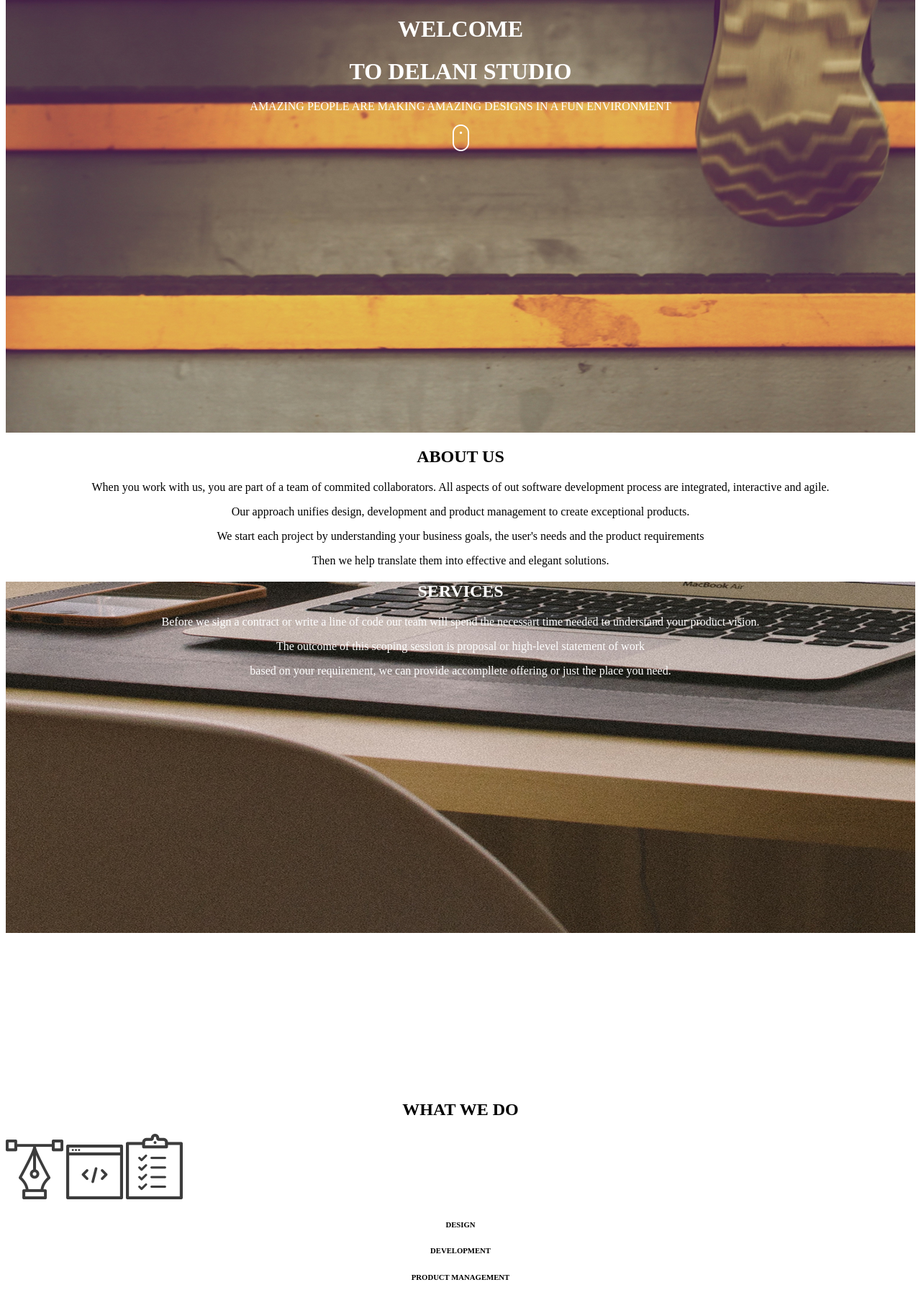
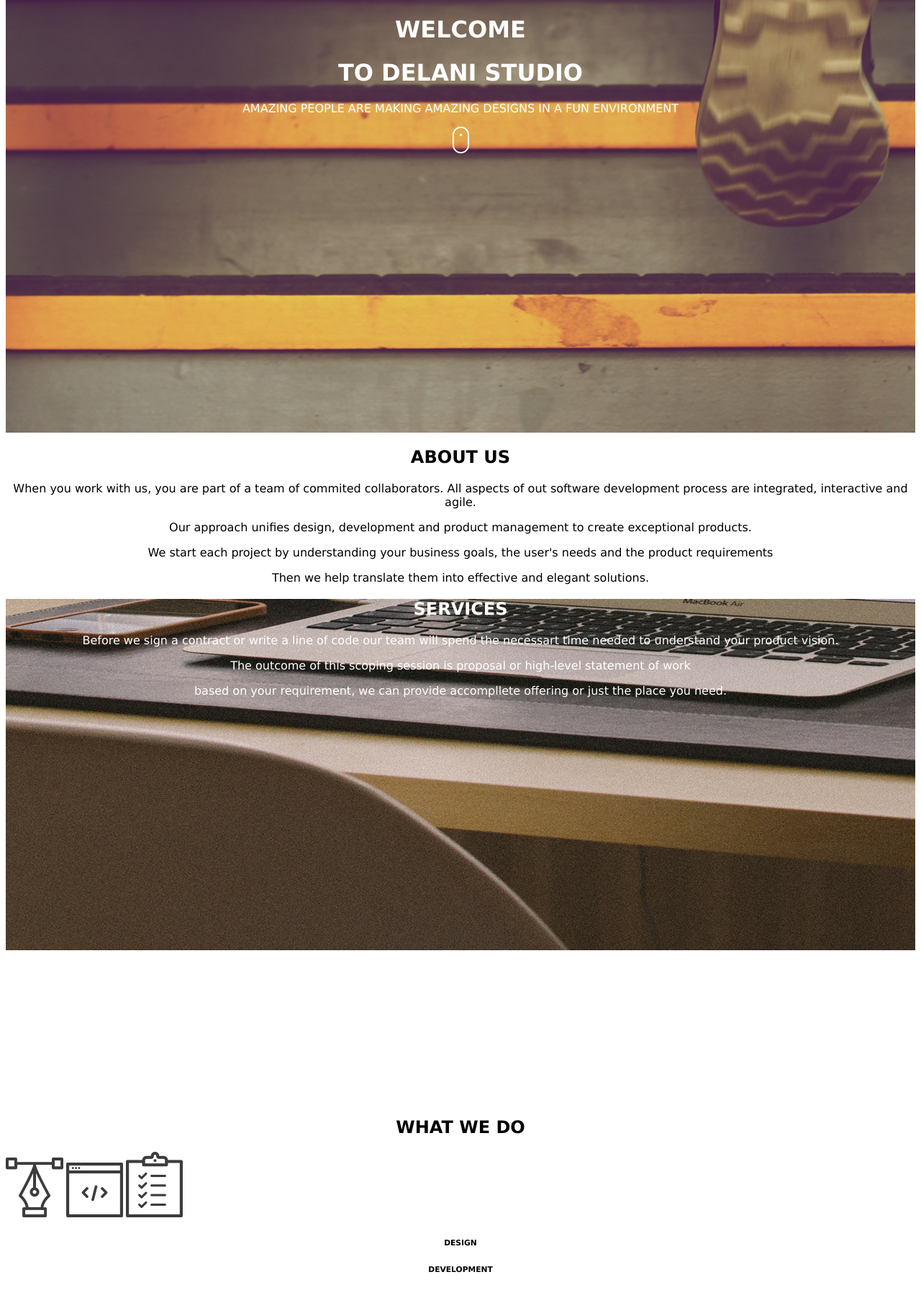
Before and after one commit to Chang224/IP-3, a plain HTML site: page index.html in a window 1280 px wide. Shown: the part 107-1899 px from the top of the page at 72% size. Drawn offline with Linux system fonts and the light colour scheme.

Commit message:
chaniging the font

```diff
--- a/css/style.css
+++ b/css/style.css
@@ -5,15 +5,31 @@
     height: 700px;
     text-align: center;
     color: white;
+    font-family: 'Lucida Sans',
+    'Lucida Sans Regular', 'Lucida Grande',
+    'Lucida Sans Unicode', Geneva, Verdana,
+    sans-serif;
 }
 h1 {
-    text-align: center
+    text-align: center;
+}
+h1 {
+    font-family: 'Lucida Sans',
+    'Lucida Sans Regular', 'Lucida Grande',
+    'Lucida Sans Unicode', Geneva, Verdana,
+    sans-serif;
 }
 h1 {
     color: white;
 }
 h2 {
     text-align: center;
+}
+h2 {
+    font-family: 'Lucida Sans',
+    'Lucida Sans Regular', 'Lucida Grande',
+    'Lucida Sans Unicode', Geneva, Verdana,
+    sans-serif;
 }
 .box2 {
     background-image: url(../mid-background.jpg);
@@ -22,15 +38,28 @@ h2 {
     height: 700px;
     text-align: center;
     color: white;
+    font-family: 'Lucida Sans',
+    'Lucida Sans Regular', 'Lucida Grande',
+    'Lucida Sans Unicode', Geneva, Verdana,
+    sans-serif;
 }
 h3 {
     text-align: center;
 }
-.boxx {
+h3 {
+    font-family: 'Lucida Sans',
+    'Lucida Sans Regular', 'Lucida Grande',
+    'Lucida Sans Unicode', Geneva, Verdana,
+    sans-serif;
+}
+h6 {
     text-align: center;
 }
 h6 {
-    text-align: center;
+    font-family: 'Lucida Sans',
+    'Lucida Sans Regular', 'Lucida Grande',
+    'Lucida Sans Unicode', Geneva, Verdana,
+    sans-serif;
 }
 .box3 {
     background-image: url(../dark-background.jpg);
@@ -39,7 +68,17 @@ h6 {
     height: 700px;
     text-align: center;
     color: white;
+    font-family: 'Lucida Sans',
+    'Lucida Sans Regular', 'Lucida Grande',
+    'Lucida Sans Unicode', Geneva, Verdana,
+    sans-serif;
 }
 p {
     text-align: center;
 }
+p {
+    font-family: 'Lucida Sans',
+    'Lucida Sans Regular', 'Lucida Grande',
+    'Lucida Sans Unicode', Geneva, Verdana,
+    sans-serif;
+}
```
